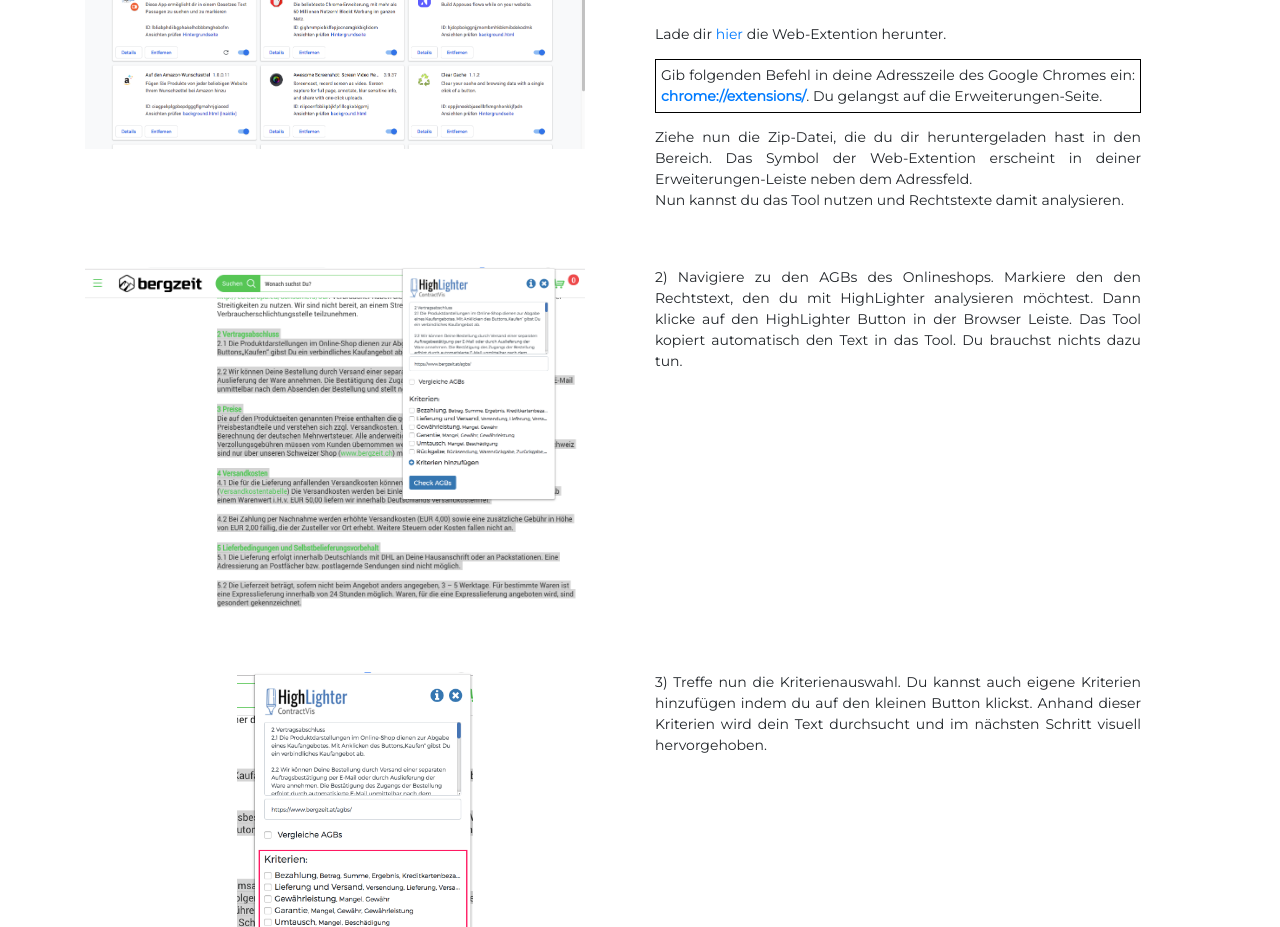
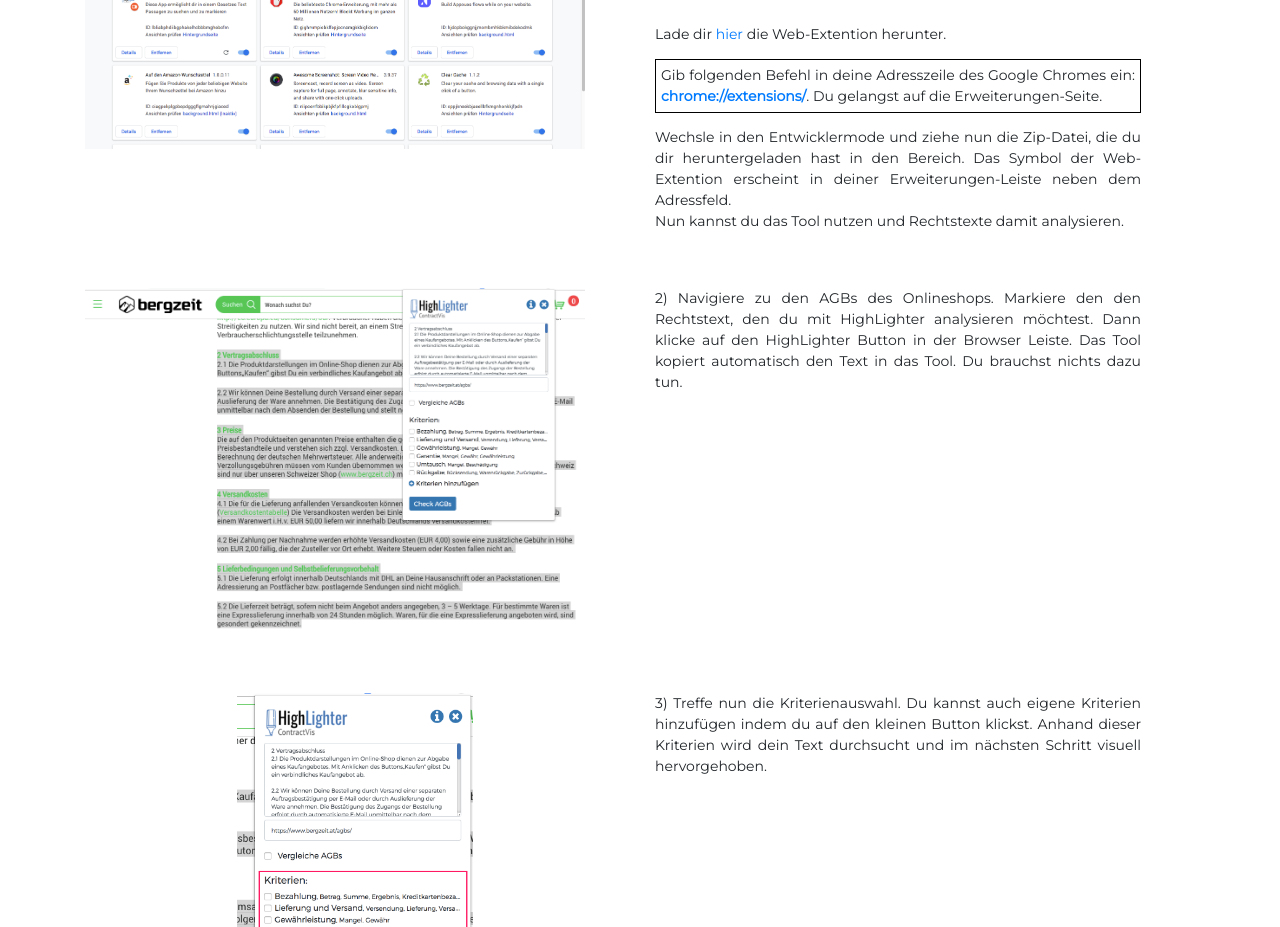
Before and after one commit to fhstp/highlighter-webapp, an Angular app: page /#/home in a window 1280 px wide. Shown: the part 1200-2127 px from the top of the page. Built offline with nearby package versions, Linux system fonts and the light colour scheme.

Commit message:
multiple adaptions (ref #14)

```diff
--- a/src/app/ui/landing/landing.component.html
+++ b/src/app/ui/landing/landing.component.html
@@ -67,7 +67,7 @@
             <p class="info_box blocksatz">Gib folgenden Befehl in deine Adresszeile des Google Chromes ein: <strong
                 class="blue_highlight">chrome://extensions/</strong>.
               Du gelangst auf die Erweiterungen-Seite.</p>
-            <p class="blocksatz">Ziehe nun die Zip-Datei, die du dir heruntergeladen hast in den Bereich.
+            <p class="blocksatz">Wechsle in den Entwicklermode und ziehe nun die Zip-Datei, die du dir heruntergeladen hast in den Bereich.
               Das Symbol der Web-Extention erscheint in deiner Erweiterungen-Leiste neben dem Adressfeld. <br />
               Nun kannst du das Tool nutzen und Rechtstexte damit analysieren. </p>
           </div>
```
